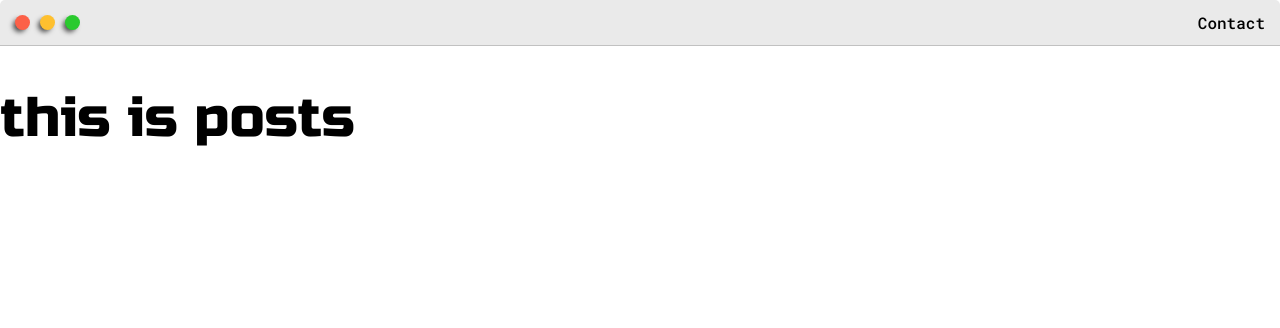
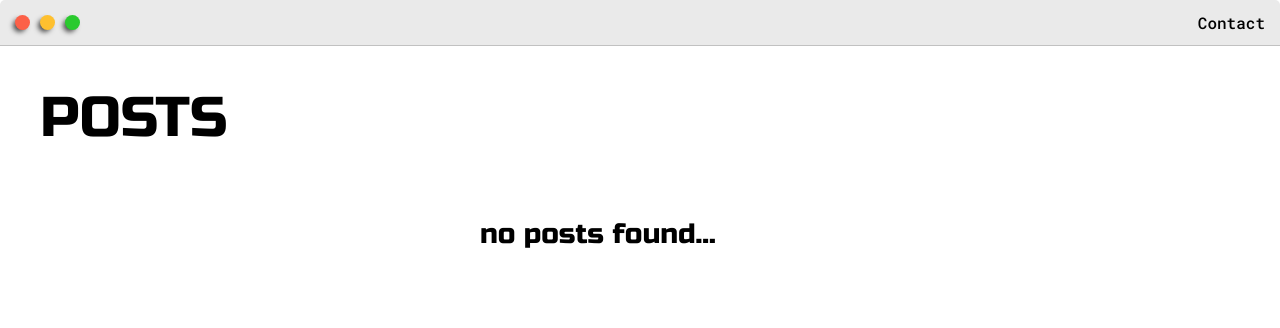
Before and after one commit to nanthu0123/portfolio, a Django app: page /posts/ in a window 1280 px wide. Shown: the top 328 px of the page. Run offline with Django 3.2, Linux system fonts and the light colour scheme; some libraries are stand-ins or nearby versions.

Commit message:
post contents included in posts page

```diff
--- a/base/templates/base/posts.html
+++ b/base/templates/base/posts.html
@@ -1,4 +1,23 @@
 {%extends 'base/main.html'%}
+{%load static%}
 {%block content%}
-<h1>this is posts</h1>
+<div class="main-container">
+    <h1>POSTS</h1>
+    <div class="post-wrapper">
+        {%for post in posts%}
+        <div class="post">
+            <img src="{%static 'images/portfolio-img.jpg'%}" alt="post-img" class="thumbnail" />
+            <div class="post-preview">
+                <h6 class="post-title">{{post.headline}}</h6>
+                <p class="post-intro">
+                    {{post.sub_headline}}
+                </p>
+            </div>
+        </div>
+        {%empty%}
+        <h3>no posts found...</h3>
+        {%endfor%}
+
+    </div>
+</div>
 {%endblock content%}
```
